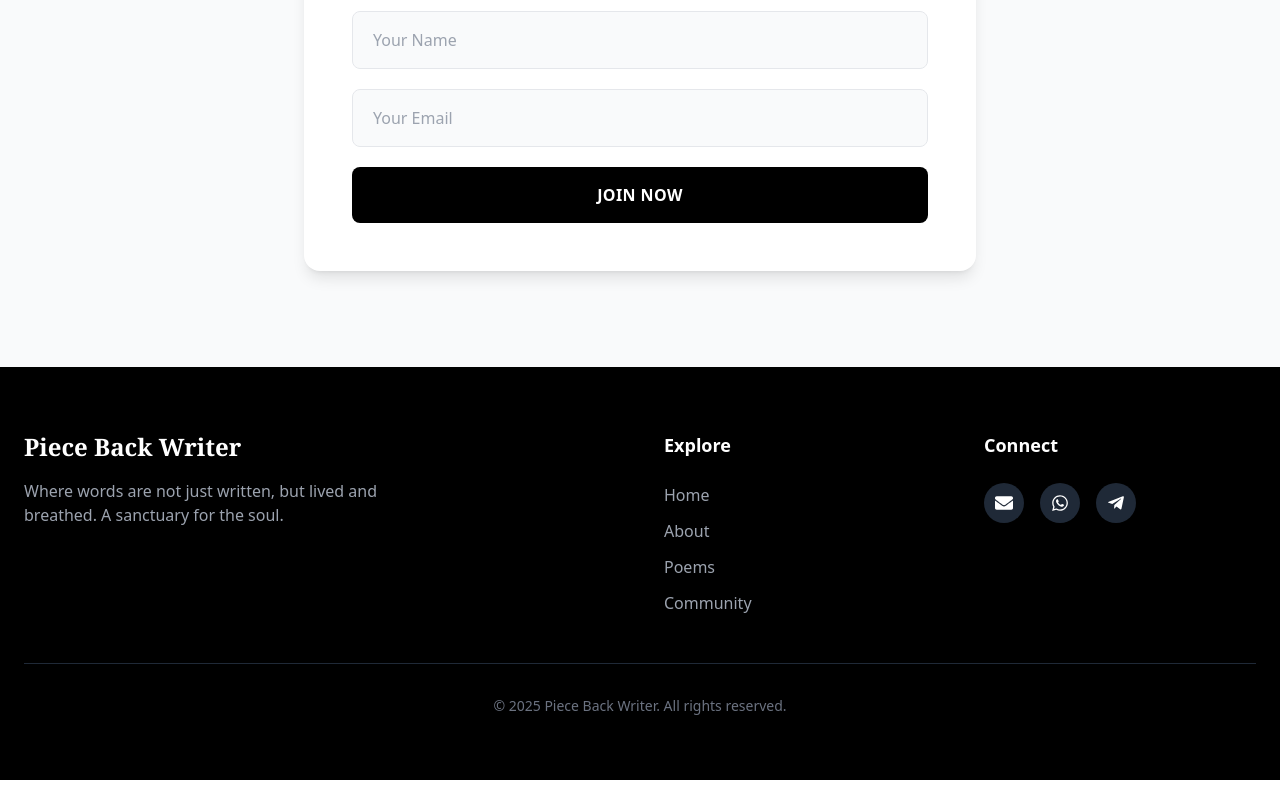
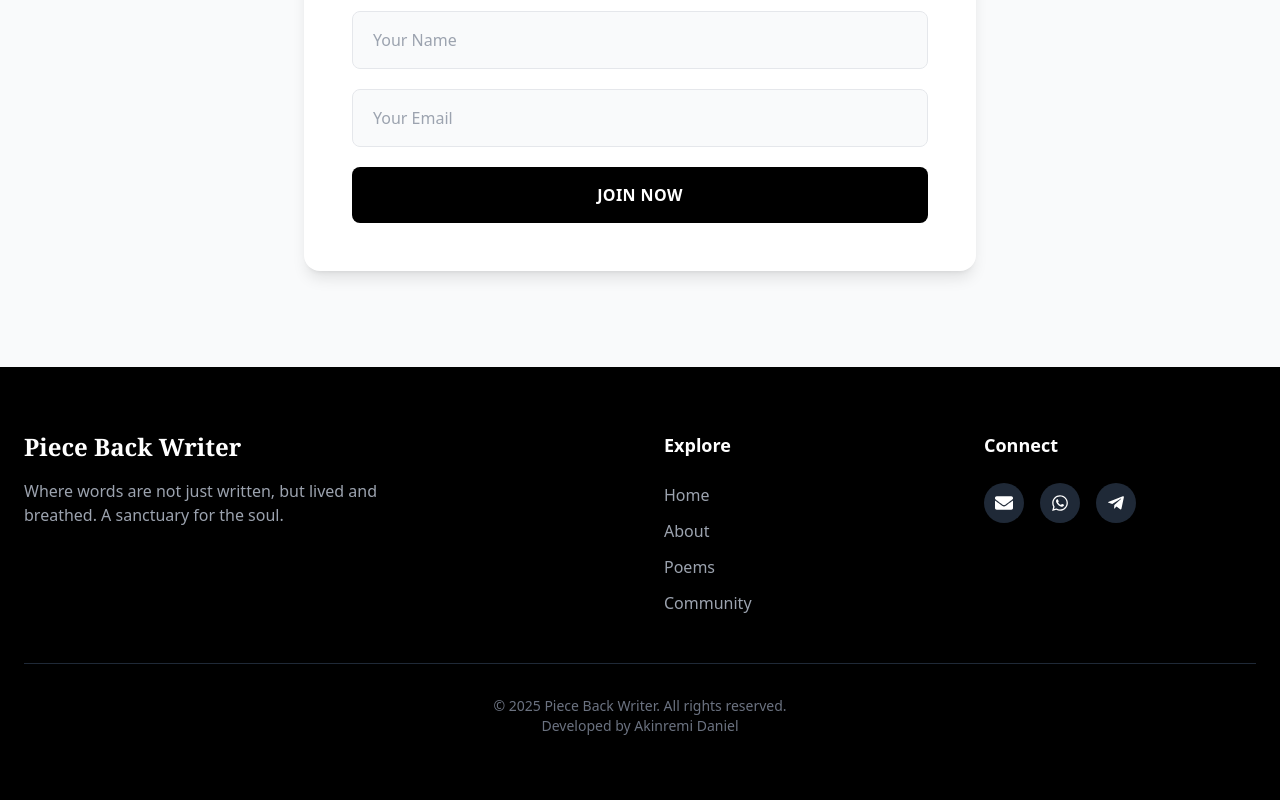
Before and after one commit to akindan01/piecebackwriter, a React (Vite) app: page / in a window 1280 px wide. Shown: the part 5023-5823 px from the top of the page. Built offline with nearby package versions, Linux system fonts and the light colour scheme; a web font is replaced by a local one.

Commit message:
Add developer credit to footer

```diff
--- a/src/pages/Home.jsx
+++ b/src/pages/Home.jsx
@@ -375,6 +375,7 @@ export default function Home() {
         </div>
         <div className="max-w-7xl mx-auto mt-12 pt-8 border-t border-gray-800 text-center text-gray-500 text-sm">
           © {new Date().getFullYear()} Piece Back Writer. All rights reserved.
+          <p>Developed by Akinremi Daniel</p>
         </div>
       </footer>
     </div>
```
